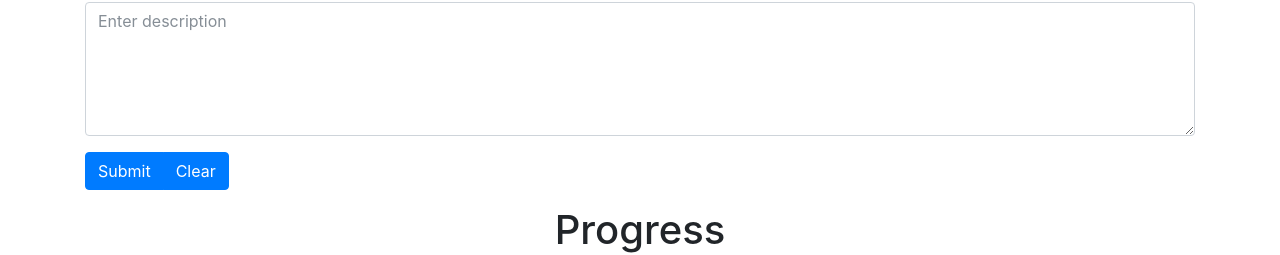
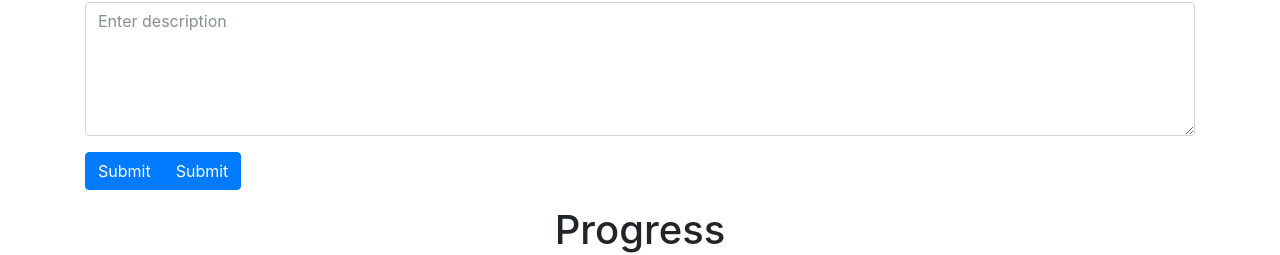
Before and after one commit to Gurenax/react-bootstrap-components, a React (Create React App) app: page / in a window 1280 px wide. Shown: the part 1865-2120 px from the top of the page. Built offline with nearby package versions, Linux system fonts and the light colour scheme.

Commit message:
Refactor FormButton component's  title

```diff
--- a/src/components/forms/FormButton.js
+++ b/src/components/forms/FormButton.js
@@ -3,16 +3,16 @@ import React from 'react'
 /*
 *   Form Button component
 *   type - button type e.g. submit or reset
-*   children - button text
+*   title - button text
 *   variation - button color e.g. success, danger, warning
 */
-const FormButton = ({ type='submit', children='Submit', variation='primary' }) => {
+const FormButton = ({ type='submit', title='Submit', variation='primary' }) => {
   let className = `btn`
   if (variation) {
     className += ` btn-${variation}`
   }
   return (
-    <button type={ type } className={className}>{ children }</button>
+    <button type={ type } className={className}>{ title }</button>
   )
 }
 
```
